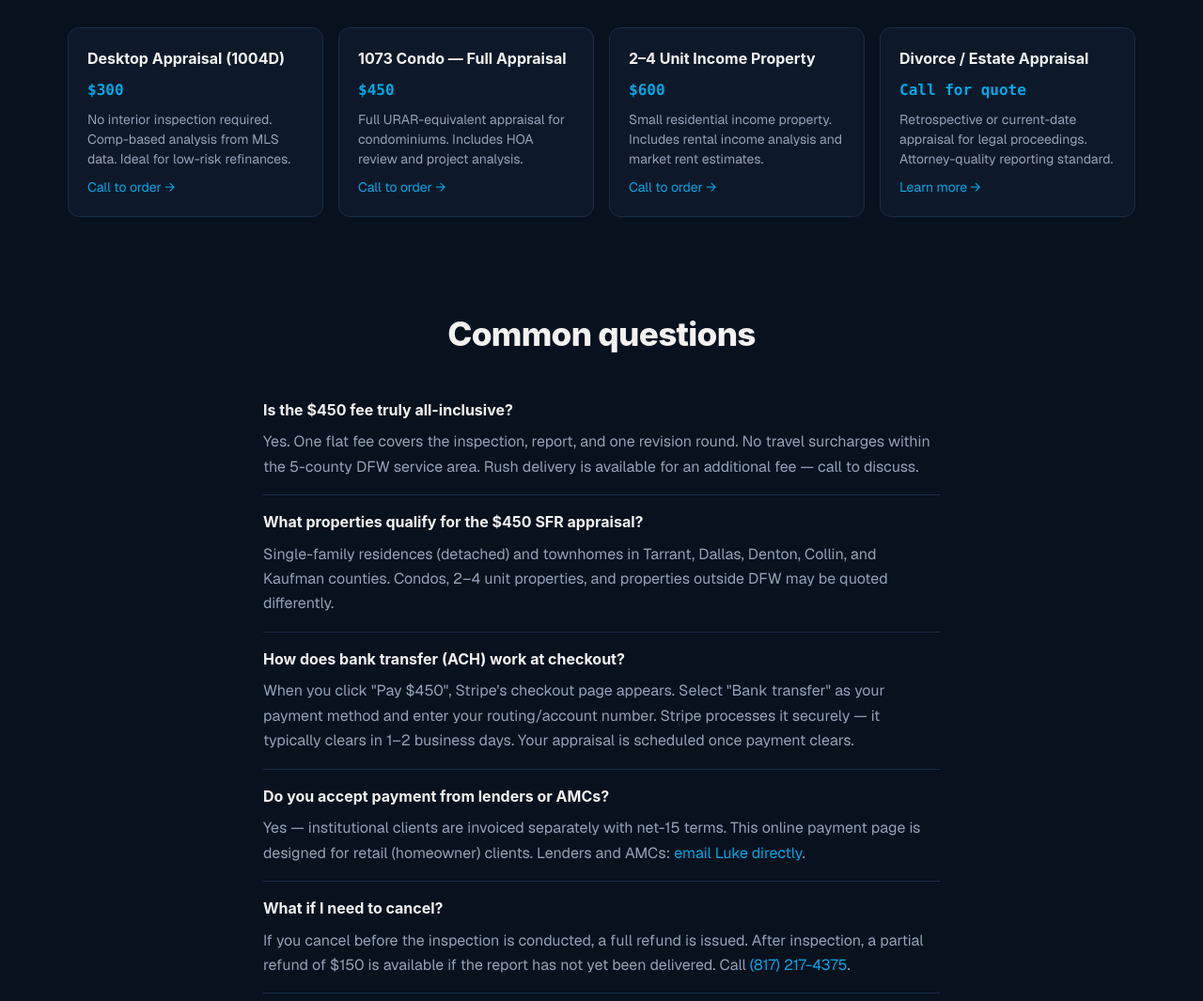
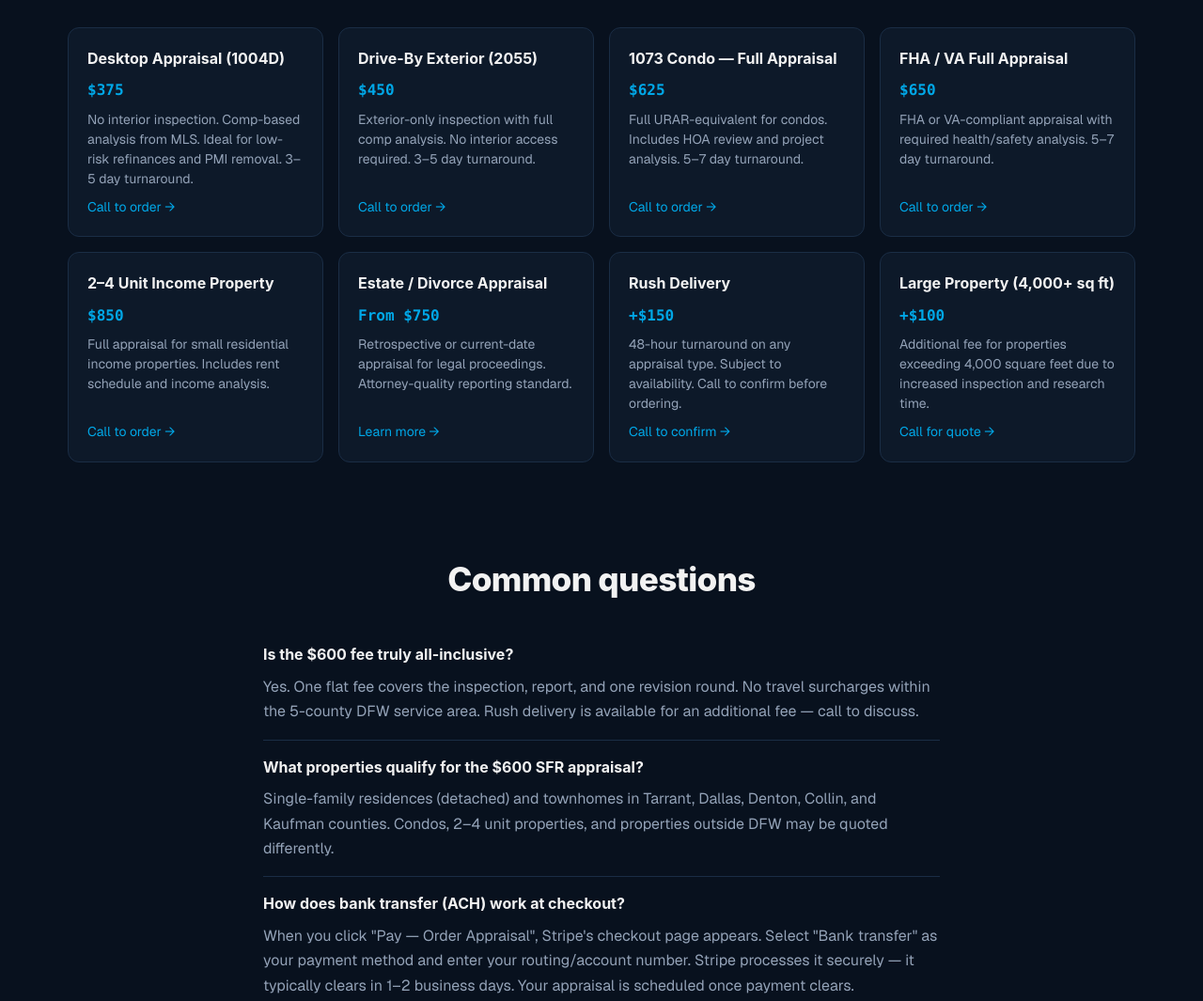
Before and after one commit to lkmotto/motto-appraisal-site, a plain HTML site: page order.html in a window 1280 px wide. Shown: the part 1615-2680 px from the top of the page at 94% size. Drawn offline with Linux system fonts and the light colour scheme; a web font is replaced by a local one.

Commit message:
Retail pricing overhaul — 00 SFR anchor, full menu
Rationale: wholesale pricing on public site was enabling price anchoring
by retail clients. DFW market retail range 00-50 for SFR — pricing
now at top of market where it belongs.

New retail price menu (all in Stripe live):
  1004 Full SFR                00  (was 00-450)
  Drive-By Exterior (2055)    50  (was 50)
  Desktop (1004D)              75  (was 00)
  1073 Condo                   25  (new)
  FHA / VA                     50  (new)
  1004C Manufactured           50  (new)
  2-4 Unit (1025)              50  (was 00)
  Estate / Divorce             50+ (new)
  Rush add-on                  +50 (was +5)
  Large property 4k+ sqft      +00 (unchanged)

Stripe retail payment link: https://buy.stripe.com/14A8wQb2X84Zd1n0lad7q07

order.html:
- Price anchor 50 → 00 throughout (meta, OG, checkout card, FAQ)
- Full retail menu in Other Appraisal Types grid
- Stripe fallback href → new retail link

order-crebrid.html:
- Removed entire wholesale pricing table (was exposing 50 rates)
- Replaced with neutral 'fee set by your lender' scope note
- No prices visible to borrowers browsing this page

contact.html:
- Step 1 card price 50 → 00
- Other types note updated to retail rates

```diff
--- a/order.html
+++ b/order.html
@@ -4,10 +4,10 @@
   <meta charset="UTF-8">
   <meta name="viewport" content="width=device-width, initial-scale=1.0">
   <title>Order an Appraisal — Motto Appraisal Service</title>
-  <meta name="description" content="Order a residential appraisal online. $450 flat fee for SFR appraisals in DFW. Pay securely by card or bank transfer. Licensed appraiser Luke Motto — results in 5–7 days.">
+  <meta name="description" content="Order a residential appraisal online. Starting from $600 for SFR appraisals in DFW. Pay securely by card or bank transfer. Licensed appraiser Luke Motto — results in 5–7 days.">
   <link rel="canonical" href="https://mottoappraisal.cloud/order.html">
 
-  <meta property="og:title" content="Order a DFW Appraisal — $450 Flat Fee">
+  <meta property="og:title" content="Retail Appraisal Pricing — DFW">
   <meta property="og:description" content="Pay online, get scheduled within 48 hours. Licensed residential appraiser serving Dallas-Fort Worth.">
   <meta property="og:type" content="website">
   <meta property="og:url" content="https://mottoappraisal.cloud/order.html">
@@ -681,7 +681,7 @@
           <div class="checkout-card__service">Residential Appraisal — SFR / Condo</div>
           <div class="checkout-card__title">1004 Full Appraisal</div>
           <div class="checkout-card__price">
-            <span class="price-amount">$450</span>
+            <span class="price-amount">$600</span>
             <span class="price-label">flat fee · no hidden charges</span>
           </div>
         </div>
@@ -706,10 +706,10 @@
             </stripe-buy-button>
             <!-- Direct link fallback for non-JS environments -->
             <noscript>
-              <a href="https://buy.stripe.com/eVqdRagnh70V7H37NCd7q04"
+              <a href="https://buy.stripe.com/14A8wQb2X84Zd1n0lad7q07"
                  class="stripe-fallback-btn"
                  target="_blank" rel="noopener">
-                Pay $450 — Order Appraisal
+                Pay — Order Appraisal
               </a>
             </noscript>
           </div>
@@ -763,35 +763,54 @@
     <h2 class="other-types__title">Other appraisal types</h2>
     <p class="other-types__sub">Don't see what you need above? These are also available — call or email to order.</p>
     <div class="other-types-grid">
-
   <a href="tel:+18172174375" class="other-type-card">
     <div class="other-type-card__name">Desktop Appraisal (1004D)</div>
-        <div class="other-type-card__price">$300</div>
-        <div class="other-type-card__desc">No interior inspection required. Comp-based analysis from MLS data. Ideal for low-risk refinances.</div>
+    <div class="other-type-card__price">$375</div>
+    <div class="other-type-card__desc">No interior inspection. Comp-based analysis from MLS. Ideal for low-risk refinances and PMI removal. 3–5 day turnaround.</div>
     <div class="other-type-card__cta">Call to order →</div>
   </a>
-
+  <a href="tel:+18172174375" class="other-type-card">
+    <div class="other-type-card__name">Drive-By Exterior (2055)</div>
+    <div class="other-type-card__price">$450</div>
+    <div class="other-type-card__desc">Exterior-only inspection with full comp analysis. No interior access required. 3–5 day turnaround.</div>
+    <div class="other-type-card__cta">Call to order →</div>
+  </a>
   <a href="tel:+18172174375" class="other-type-card">
     <div class="other-type-card__name">1073 Condo — Full Appraisal</div>
-        <div class="other-type-card__price">$450</div>
-        <div class="other-type-card__desc">Full URAR-equivalent appraisal for condominiums. Includes HOA review and project analysis.</div>
+    <div class="other-type-card__price">$625</div>
+    <div class="other-type-card__desc">Full URAR-equivalent for condos. Includes HOA review and project analysis. 5–7 day turnaround.</div>
     <div class="other-type-card__cta">Call to order →</div>
   </a>
-
+  <a href="tel:+18172174375" class="other-type-card">
+    <div class="other-type-card__name">FHA / VA Full Appraisal</div>
+    <div class="other-type-card__price">$650</div>
+    <div class="other-type-card__desc">FHA or VA-compliant appraisal with required health/safety analysis. 5–7 day turnaround.</div>
+    <div class="other-type-card__cta">Call to order →</div>
+  </a>
   <a href="tel:+18172174375" class="other-type-card">
     <div class="other-type-card__name">2–4 Unit Income Property</div>
-        <div class="other-type-card__price">$600</div>
-        <div class="other-type-card__desc">Small residential income property. Includes rental income analysis and market rent estimates.</div>
+    <div class="other-type-card__price">$850</div>
+    <div class="other-type-card__desc">Full appraisal for small residential income properties. Includes rent schedule and income analysis.</div>
     <div class="other-type-card__cta">Call to order →</div>
   </a>
-
   <a href="divorce-appraisal.html" class="other-type-card">
-        <div class="other-type-card__name">Divorce / Estate Appraisal</div>
-        <div class="other-type-card__price">Call for quote</div>
+    <div class="other-type-card__name">Estate / Divorce Appraisal</div>
+    <div class="other-type-card__price">From $750</div>
     <div class="other-type-card__desc">Retrospective or current-date appraisal for legal proceedings. Attorney-quality reporting standard.</div>
     <div class="other-type-card__cta">Learn more →</div>
   </a>
-
+  <a href="tel:+18172174375" class="other-type-card">
+    <div class="other-type-card__name">Rush Delivery</div>
+    <div class="other-type-card__price">+$150</div>
+    <div class="other-type-card__desc">48-hour turnaround on any appraisal type. Subject to availability. Call to confirm before ordering.</div>
+    <div class="other-type-card__cta">Call to confirm →</div>
+  </a>
+  <a href="tel:+18172174375" class="other-type-card">
+    <div class="other-type-card__name">Large Property (4,000+ sq ft)</div>
+    <div class="other-type-card__price">+$100</div>
+    <div class="other-type-card__desc">Additional fee for properties exceeding 4,000 square feet due to increased inspection and research time.</div>
+    <div class="other-type-card__cta">Call for quote →</div>
+  </a>
 </div>
   </section>
 
@@ -800,20 +819,20 @@
     <h2 class="faq-title">Common questions</h2>
 
     <div class="faq-item">
-      <div class="faq-q">Is the $450 fee truly all-inclusive?</div>
+      <div class="faq-q">Is the $600 fee truly all-inclusive?</div>
       <div class="faq-a">Yes. One flat fee covers the inspection, report, and one revision round.
         No travel surcharges within the 5-county DFW service area. Rush delivery is available for an additional fee — call to discuss.</div>
     </div>
 
     <div class="faq-item">
-      <div class="faq-q">What properties qualify for the $450 SFR appraisal?</div>
+      <div class="faq-q">What properties qualify for the $600 SFR appraisal?</div>
       <div class="faq-a">Single-family residences (detached) and townhomes in Tarrant, Dallas, Denton, Collin, and Kaufman counties.
         Condos, 2–4 unit properties, and properties outside DFW may be quoted differently.</div>
     </div>
 
     <div class="faq-item">
       <div class="faq-q">How does bank transfer (ACH) work at checkout?</div>
-      <div class="faq-a">When you click "Pay $450", Stripe's checkout page appears. Select "Bank transfer" as your payment method
+      <div class="faq-a">When you click "Pay — Order Appraisal", Stripe's checkout page appears. Select "Bank transfer" as your payment method
         and enter your routing/account number. Stripe processes it securely — it typically clears in 1–2 business days.
         Your appraisal is scheduled once payment clears.</div>
     </div>
```
Also changed, not shown: contact.html (+4 -4 lines), order-crebrid.html (+11 -52 lines). Lines whose indentation alone changed are shown as unchanged.
